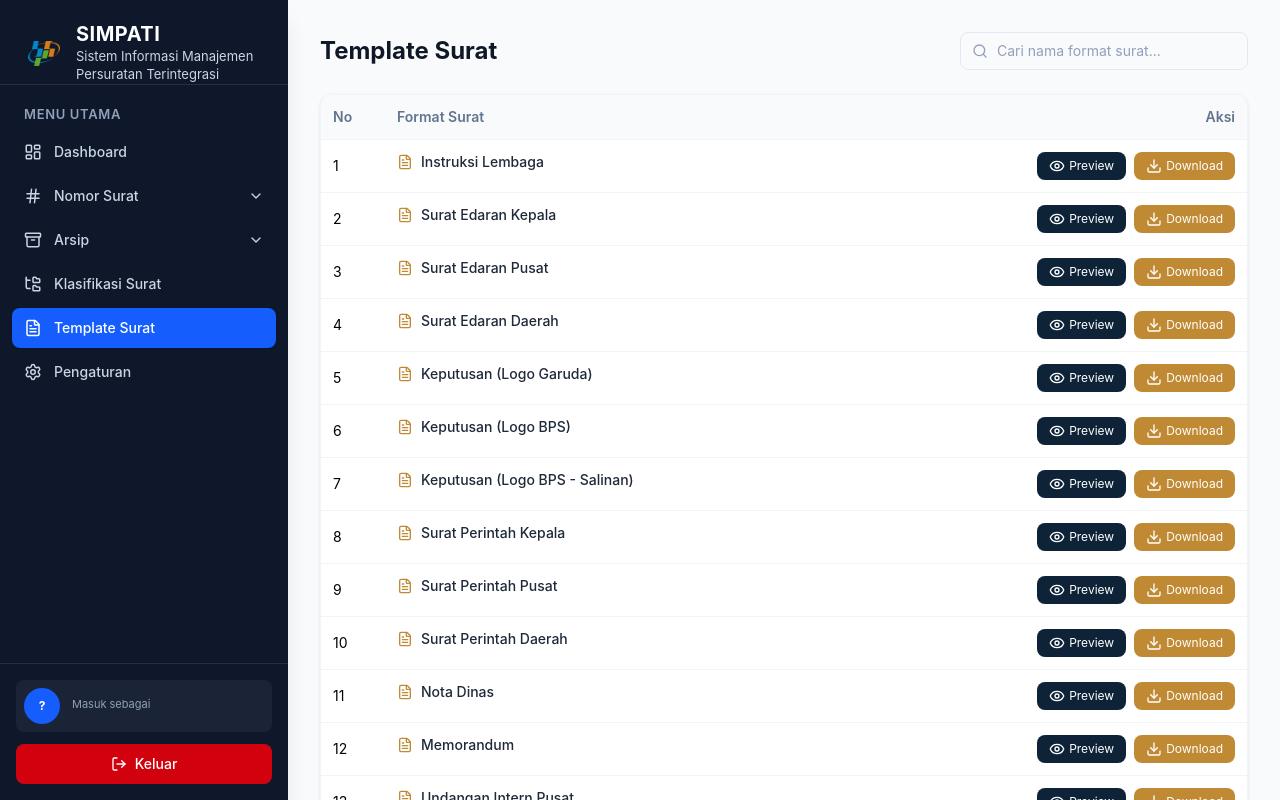
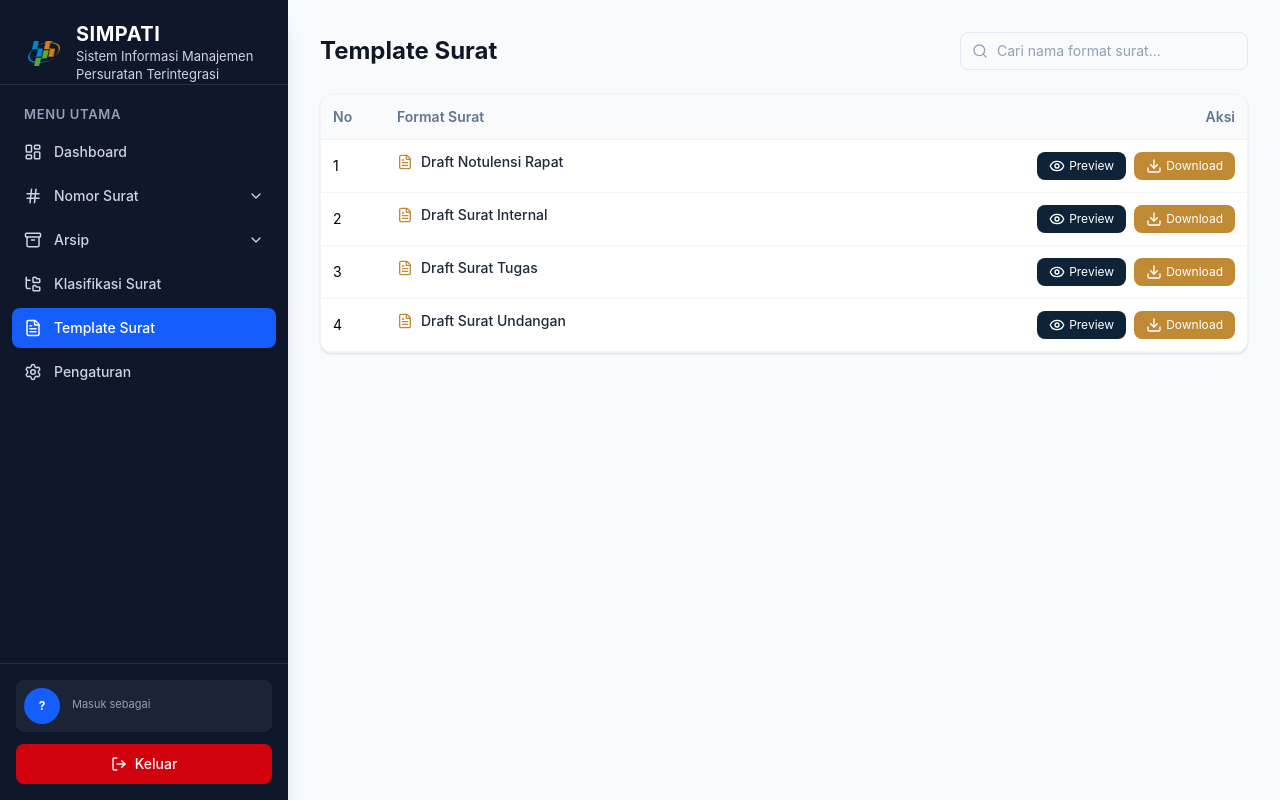
Before and after one commit to setyah4di/simpati-bps, a React (Vite) app: page /template in a window 1280 px wide. Built offline with nearby package versions, Linux system fonts and the light colour scheme; sample sign-in values are in the browser's storage.

Commit message:
perbaruan template

```diff
--- a/src/pages/TemplateSurat.jsx
+++ b/src/pages/TemplateSurat.jsx
@@ -8,42 +8,42 @@ const BASE_PATH = '/templates/templates/';
 
 // Daftar file SESUAI dengan yang ada di folder public/templates/templates/
 const templates = [
-  { no: 1, name: 'Instruksi Lembaga', file: '1. Instruksi lembaga.docx' },
-  { no: 2, name: 'Surat Edaran Kepala', file: '2. surat edaran kepala.docx' },
-  { no: 3, name: 'Surat Edaran Pusat', file: '2. surat edaran pusat.docx' },
-  { no: 4, name: 'Surat Edaran Daerah', file: '2.1 surat edaran daerah.docx' },
-  { no: 5, name: 'Keputusan (Logo Garuda)', file: '3. KEPUTUSAN logo garuda.docx' },
-  { no: 6, name: 'Keputusan (Logo BPS)', file: '3.1 KEPUTUSAN logo bps.docx' },
-  { no: 7, name: 'Keputusan (Logo BPS - Salinan)', file: '3.2 KEPUTUSAN logo bps - salinan.docx' },
-  { no: 8, name: 'Surat Perintah Kepala', file: '4.1 surat perintah kepala.docx' },
-  { no: 9, name: 'Surat Perintah Pusat', file: '4.1.1 surat perintah pusat.docx' },
-  { no: 10, name: 'Surat Perintah Daerah', file: '4.1.2 surat perintah daerah.docx' },
-  { no: 11, name: 'Nota Dinas', file: '5. nota dinas.docx' },
-  { no: 12, name: 'Memorandum', file: '6. memorandum.docx' },
-  { no: 13, name: 'Undangan Intern Pusat', file: '7. undangan intern pusat.docx' },
-  { no: 14, name: 'Undangan Intern Kepala', file: '7.1 undangan intern kepala.docx' },
-  { no: 15, name: 'Undangan Intern Daerah', file: '7.3 undangan intern daerah.docx' },
-  { no: 16, name: 'Surat Dinas Kepala', file: '8. surat dinas kepala.docx' },
-  { no: 17, name: 'Surat Dinas Pusat', file: '8.1 surat dinas pusat.docx' },
-  { no: 18, name: 'Surat Dinas Daerah', file: '8.2 surat dinas daerah.docx' },
-  { no: 19, name: 'Surat Kuasa', file: '10. surat kuasa.docx' },
-  { no: 20, name: 'Berita Acara', file: '11. berita acara.docx' },
-  { no: 21, name: 'Berita Acara Daerah', file: '11.1 berita acara daerah.docx' },
-  { no: 22, name: 'Surat Keterangan', file: '12. surat keterangan.docx' },
-  { no: 23, name: 'Surat Keterangan Daerah', file: '12.1 surat keterangan daerah.docx' },
-  { no: 24, name: 'Surat Keterangan Tentang Hal/Peristiwa', file: '12.2 surat keterangan tentang hal atau peristiwa.docx' },
-  { no: 25, name: 'Surat Pengantar', file: '13. surat pengantar.docx' },
-  { no: 26, name: 'Surat Pengantar Daerah', file: '13.1 surat pengantar daerah.docx' },
-  { no: 27, name: 'Pengumuman', file: '14. pengumuman.docx' },
-  { no: 28, name: 'Pengumuman Daerah', file: '14.1 pengumuman daerah.docx' },
-  { no: 29, name: 'Laporan', file: '15. laporan.docx' },
-  { no: 30, name: 'Laporan Daerah', file: '15.1 laporan daerah.docx' },
-  { no: 31, name: 'Telaahan Staf', file: '16. TELAAHAN STAF.docx' },
-  { no: 32, name: 'Notula', file: '18. notula.docx' },
-  { no: 33, name: 'Draft Notulensi Rapat', file: '19. Draft Notulensi Rapat.docx' },
-  { no: 34, name: 'Draft Surat Internal', file: '20. Draft Surat Internal.docx' },
-  { no: 35, name: 'Draft Surat Tugas', file: '21. Draft Surat Tugas.docx' },
-  { no: 36, name: 'Draft Surat Undangan', file: '22. Draft Surat Undangan.docx' },
+  // { no: 1, name: 'Instruksi Lembaga', file: '1. Instruksi lembaga.docx' },
+  // { no: 2, name: 'Surat Edaran Kepala', file: '2. surat edaran kepala.docx' },
+  // { no: 3, name: 'Surat Edaran Pusat', file: '2. surat edaran pusat.docx' },
+  // { no: 4, name: 'Surat Edaran Daerah', file: '2.1 surat edaran daerah.docx' },
+  // { no: 5, name: 'Keputusan (Logo Garuda)', file: '3. KEPUTUSAN logo garuda.docx' },
+  // { no: 6, name: 'Keputusan (Logo BPS)', file: '3.1 KEPUTUSAN logo bps.docx' },
+  // { no: 7, name: 'Keputusan (Logo BPS - Salinan)', file: '3.2 KEPUTUSAN logo bps - salinan.docx' },
+  // { no: 8, name: 'Surat Perintah Kepala', file: '4.1 surat perintah kepala.docx' },
+  // { no: 9, name: 'Surat Perintah Pusat', file: '4.1.1 surat perintah pusat.docx' },
+  // { no: 10, name: 'Surat Perintah Daerah', file: '4.1.2 surat perintah daerah.docx' },
+  // { no: 11, name: 'Nota Dinas', file: '5. nota dinas.docx' },
+  // { no: 12, name: 'Memorandum', file: '6. memorandum.docx' },
+  // { no: 13, name: 'Undangan Intern Pusat', file: '7. undangan intern pusat.docx' },
+  // { no: 14, name: 'Undangan Intern Kepala', file: '7.1 undangan intern kepala.docx' },
+  // { no: 15, name: 'Undangan Intern Daerah', file: '7.3 undangan intern daerah.docx' },
+  // { no: 16, name: 'Surat Dinas Kepala', file: '8. surat dinas kepala.docx' },
+  // { no: 17, name: 'Surat Dinas Pusat', file: '8.1 surat dinas pusat.docx' },
+  // { no: 18, name: 'Surat Dinas Daerah', file: '8.2 surat dinas daerah.docx' },
+  // { no: 19, name: 'Surat Kuasa', file: '10. surat kuasa.docx' },
+  // { no: 20, name: 'Berita Acara', file: '11. berita acara.docx' },
+  // { no: 21, name: 'Berita Acara Daerah', file: '11.1 berita acara daerah.docx' },
+  // { no: 22, name: 'Surat Keterangan', file: '12. surat keterangan.docx' },
+  // { no: 23, name: 'Surat Keterangan Daerah', file: '12.1 surat keterangan daerah.docx' },
+  // { no: 24, name: 'Surat Keterangan Tentang Hal/Peristiwa', file: '12.2 surat keterangan tentang hal atau peristiwa.docx' },
+  // { no: 25, name: 'Surat Pengantar', file: '13. surat pengantar.docx' },
+  // { no: 26, name: 'Surat Pengantar Daerah', file: '13.1 surat pengantar daerah.docx' },
+  // { no: 27, name: 'Pengumuman', file: '14. pengumuman.docx' },
+  // { no: 28, name: 'Pengumuman Daerah', file: '14.1 pengumuman daerah.docx' },
+  // { no: 29, name: 'Laporan', file: '15. laporan.docx' },
+  // { no: 30, name: 'Laporan Daerah', file: '15.1 laporan daerah.docx' },
+  // { no: 31, name: 'Telaahan Staf', file: '16. TELAAHAN STAF.docx' },
+  // { no: 32, name: 'Notula', file: '18. notula.docx' },
+  { no: 1, name: 'Draft Notulensi Rapat', file: '19. Draft Notulensi Rapat.docx' },
+  { no: 2, name: 'Draft Surat Internal', file: '20. Draft Surat Internal.docx' },
+  { no: 3, name: 'Draft Surat Tugas', file: '21. Draft Surat Tugas.docx' },
+  { no: 4, name: 'Draft Surat Undangan', file: '22. Draft Surat Undangan.docx' },
 ];
 
 // Opsi docx-preview: dibuat agar hasil render semirip mungkin dengan file asli
```
